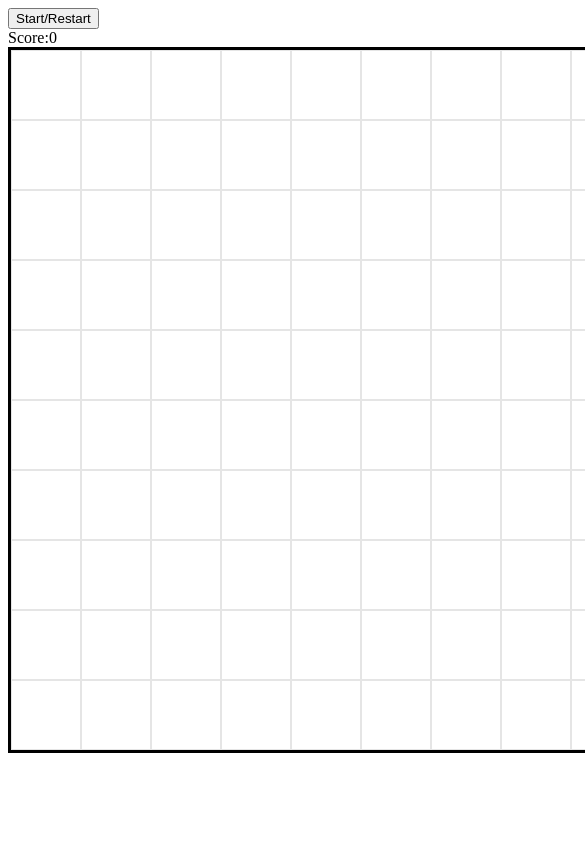
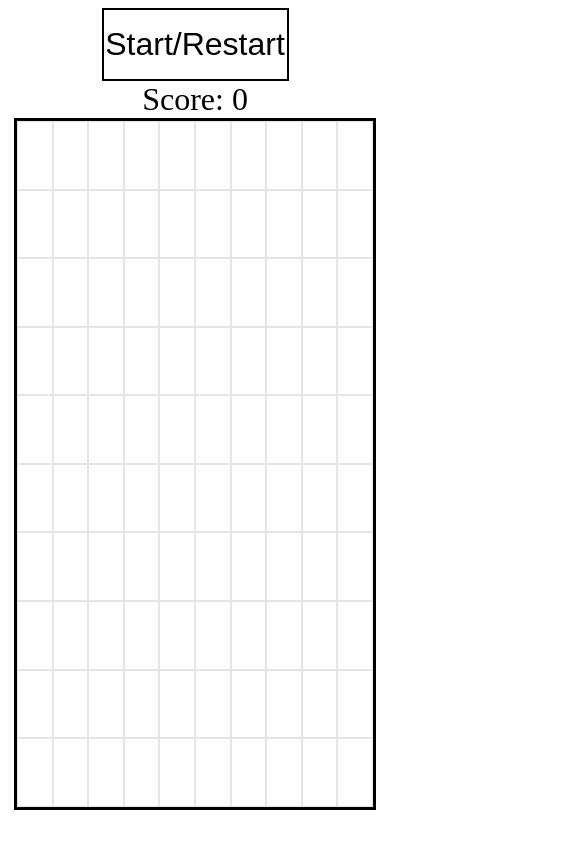
Before and after one commit to mjmorrison10/snake, a plain HTML site: page index.html in a window 390 px wide. Shown: the top 844 px of the page, 585 px wide, since content can reach past the window. Drawn offline with Linux system fonts and the light colour scheme.

Commit message:
added modifications to the grid to make it responsive

```diff
--- a/index.html
+++ b/index.html
@@ -8,9 +8,9 @@
   </head>
   <body>
 
+    <div class="container">
       <button class='start'>Start/Restart</button>
-    <div class='score'>Score:<span>0</span></div>
-
+      <div class='score'>Score: <span>0</span></div>
       <div class='grid'>
         <div></div>
         <div></div>
@@ -113,6 +113,7 @@
         <div></div>
         <div></div>
       </div>
+    </div>
 
   </body>
 </html>
--- a/style.css
+++ b/style.css
@@ -2,55 +2,38 @@
   --starSize: 50px;
 }
 
+.container {
+  height: 95vh;
+  display: flex;
+  flex-direction: column;
+  align-items: center;
+  justify-content: center;
+}
+
+
 .grid {
-  height: 900px;
-  width: 900px;
+  width: 95%;
+  height: 95%;
+  /* height: 75vh; */
+  /* aspect-ratio: 1; */
+  /* width: 900px; */
   display: grid;
   grid-template-columns: repeat(10, 1fr);
   gap: 0px 0px;
   border-style: solid;
 }
+/*
+@media (max-width: 525px) {
+  .grid {
+    height: 70vh;
+  }
+} */
 
-@media (max-height: 950px) {
-  .grid {
-    height: 800px;
-    width: 800px;
-  }
-}
-@media (max-height: 850px) {
-  .grid {
-    height: 700px;
-    width: 700px;
-  }
-}
-@media (max-height: 750px) {
-  .grid {
-    height: 600px;
-    width: 600px;
-  }
-}
-@media (max-height: 650px) {
-  .grid {
-    height: 500px;
-    width: 500px;
-  }
-}
-@media (max-height: 550px) {
-  .grid {
-    height: 400px;
-    width: 400px;
-  }
-}
-@media (max-height: 450px) {
-  .grid {
-    height: 350px;
-    width: 350px;
-  }
-}
 
 .grid div {
   width: auto;
-  aspect-ratio: 1;
+  height: auto;
+  /* aspect-ratio: 1; */
   border: 1px solid rgba(0, 0, 0, 0.1);
   position: relative;
 }
@@ -63,3 +46,26 @@
   background-color: purple;
   border-radius: 50%;
 }
+
+.score {
+  font-size: 2rem;
+}
+
+.start {
+  min-width: 50%;
+  width: auto;
+  padding: 1rem 0;
+  background-color: transparent;
+  font-size: 2rem;
+  cursor: pointer;
+  transition: all 250ms ease;
+  border: black 2px solid
+
+}
+
+
+.start:hover {
+  background-color: black;
+  color: white;
+  border: white 2px solid
+}
```
Lines whose indentation alone changed are shown as unchanged.
